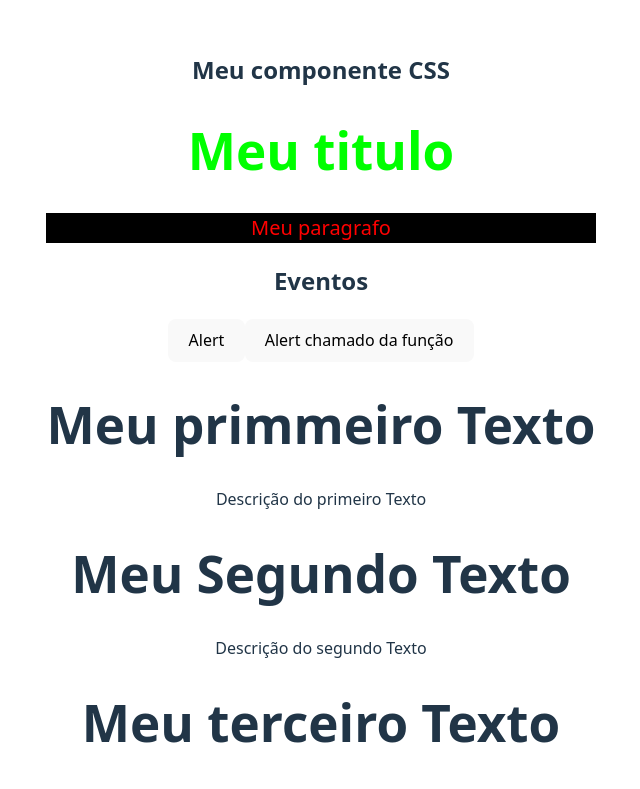
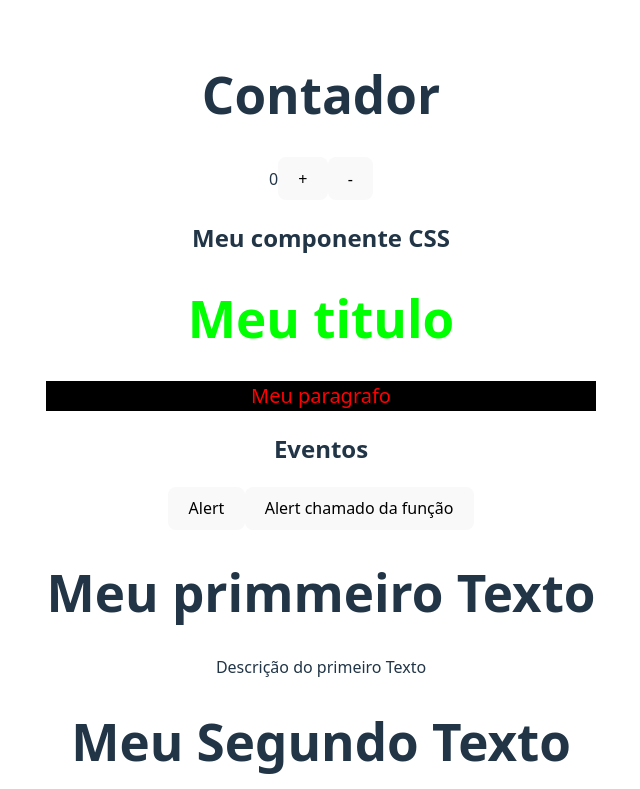
Before and after one commit to LeoSergio/Avanti_innovation, a React (Vite) app in the folder REACT/1_components/: page / in a window 1280 px wide. Shown: the top 789 px of the page, without its empty margins (319-959 px from the left). Built offline with nearby package versions, Linux system fonts and the light colour scheme.

Commit message:
useState react

```diff
--- a/REACT/1_components/src/App.jsx
+++ b/REACT/1_components/src/App.jsx
@@ -4,11 +4,14 @@ import TextComponent from './components/TextComponents'
 import { SecondText, ThirdText } from './components/OtherComponents'
 import Events from './components/Events'
 import MyCSSComponent from './components/MyCSSComponent/MyCSSComponent'
+import Counter from './components/Counter'
 // <> </>= fragment, sera usada semppre quando agente não quer um div dentro de outra
 function App() {
 //Props
   return (
     <>
+      <h1>Contador</h1>
+      <p><Counter/></p>
       <h2>Meu componente CSS</h2>
       <MyCSSComponent/>
 
--- /dev/null
+++ b/REACT/1_components/src/components/Counter.jsx
@@ -0,0 +1,23 @@
+import React,{useState} from 'react'
+
+const Counter = () => {
+    const [counter, setCounter]=useState(0)
+
+    const increment =() =>{
+        setCounter((prevState)=> prevState +1)
+    }
+
+    const decrement = () => {
+        setCounter((prevState) => prevState - 1)
+    }
+  return (
+    <>
+     {counter}
+
+     <button onClick={increment}>+</button>
+     <button onClick={decrement}>-</button>
+    </>
+  )
+}
+
+export default Counter
```
